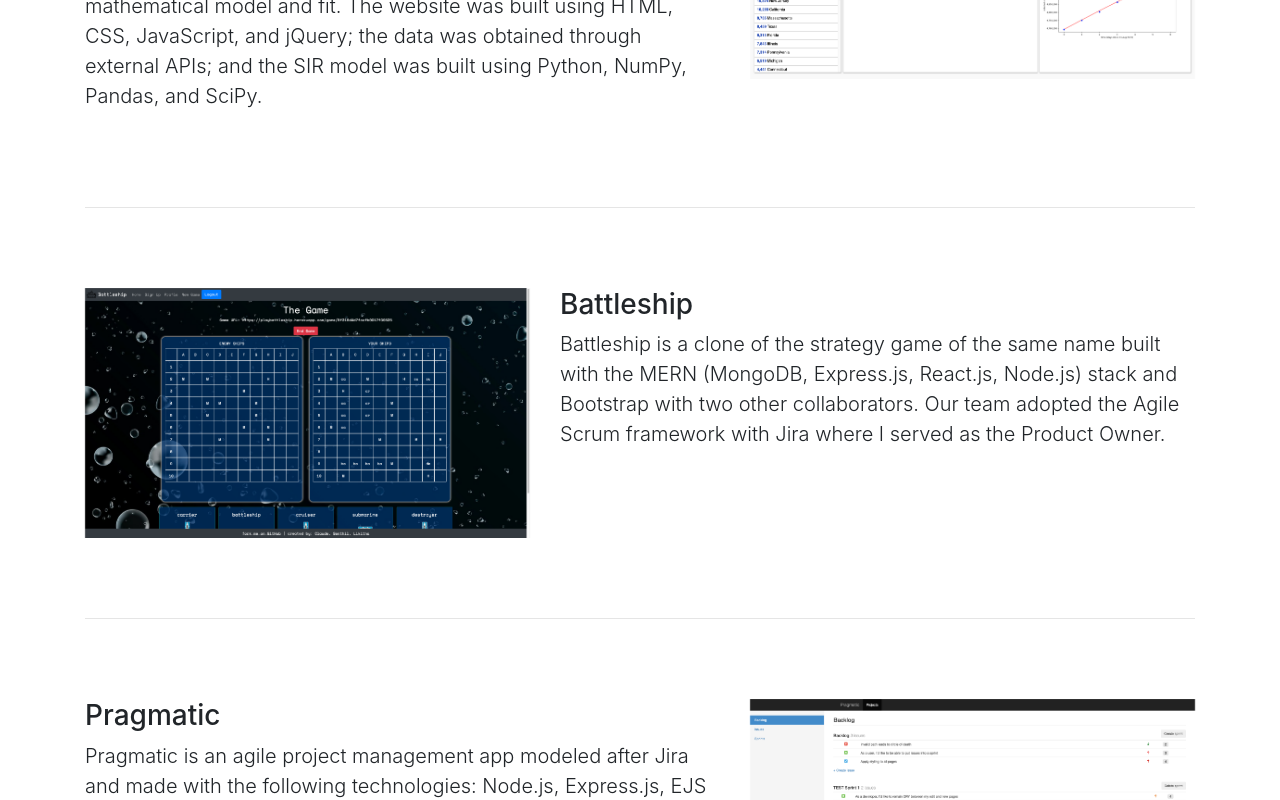
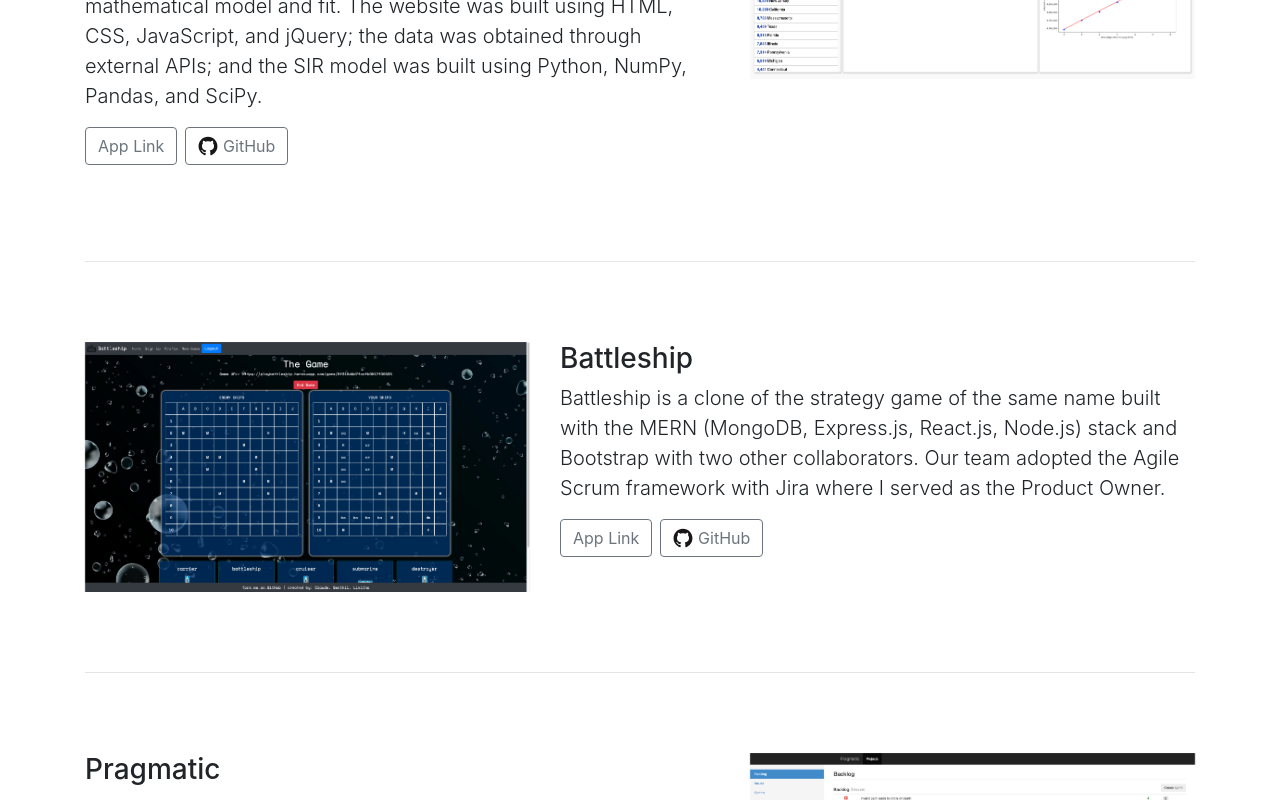
Before and after one commit to claudealdric/caldric.github.io, a React (Create React App) app: page / in a window 1280 px wide. Shown: the part 1560-2360 px from the top of the page. Built offline with nearby package versions, Linux system fonts and the light colour scheme.

Commit message:
Add external links to projects and revise animations

```diff
--- a/src/components/AboutMe.tsx
+++ b/src/components/AboutMe.tsx
@@ -9,7 +9,7 @@ const AboutMe: React.FC = () => {
       <div className="container">
         <div className="row">
           <div className="col-md-4 photo-section">
-            <Fade bottom distance={'20%'}>
+            <Fade bottom distance={'15%'}>
               <img
                 src="./me.png"
                 alt="Claude Aldric"
--- a/src/components/Projects.css
+++ b/src/components/Projects.css
@@ -5,3 +5,21 @@
 .project-preview {
   width: 100%;
 }
+
+.external-links {
+  margin-bottom: 1rem;
+}
+
+.external-links > a {
+  margin-right: 0.5rem;
+}
+
+.button-content {
+  display: flex;
+  justify-content: center;
+  align-items: center;
+}
+
+.button-content > img {
+  margin-right: 0.3em;
+}
--- a/src/components/Projects.tsx
+++ b/src/components/Projects.tsx
@@ -11,19 +11,47 @@ const Projects: React.FC = () => {
       <div className="container">
         <hr className="featurette-divider" />
         {projects.map((project, index) => (
-          <div className="project" key={project.id}>
+          <div className="project" key={project.name}>
             <div className="row featurette">
-              <Fade bottom distance={'20%'}>
-                <div
-                  className={
-                    index % 2 === 1 ? 'col-md-7 order-md-2' : 'col-md-7'
-                  }
-                >
+              <div
+                className={index % 2 === 1 ? 'col-md-7 order-md-2' : 'col-md-7'}
+              >
+                <Fade bottom>
                   <h3 className="featurette-heading">{project.name}</h3>
+                </Fade>
+                <Fade bottom distance={'20%'}>
                   <p className="lead">{project.description}</p>
-                </div>
-              </Fade>
-              <Fade>
+                </Fade>
+                <Fade bottom>
+                  <div className="external-links">
+                    <a
+                      href={project.link}
+                      className="btn btn-outline-secondary"
+                      target="_blank"
+                      rel="noopener noreferrer"
+                    >
+                      App Link
+                    </a>
+                    <a
+                      href={project.github}
+                      className="btn btn-outline-secondary"
+                      target="_blank"
+                      rel="noopener noreferrer"
+                    >
+                      <div className="button-content">
+                        <img
+                          src="./github.svg"
+                          alt={`${project.name} GitHub icon`}
+                          width="20"
+                          height="20"
+                        />
+                        GitHub
+                      </div>
+                    </a>
+                  </div>
+                </Fade>
+              </div>
+              <Fade bottom distance={'15%'}>
                 <div
                   className={
                     index % 2 === 1 ? 'col-md-5 order-md-1' : 'col-md-5'
--- a/src/components/Skills.tsx
+++ b/src/components/Skills.tsx
@@ -1,23 +1,32 @@
 import React from 'react';
 import './Skills.css';
-
+//@ts-ignore
+import Fade from 'react-reveal/Fade';
 import { skills } from '../skills';
 
 const Skills = () => {
   return (
     <div id="tools" className="album">
       <div className="container">
+        <Fade bottom>
           <h2 className="text-center mb-5">Tools</h2>
+        </Fade>
         <div className="row">
+          <Fade bottom>
             {skills.map((skill) => (
               <div
                 className="col-lg-2 col-md-3 col-sm-4 col-6 skill"
                 key={skill.name}
               >
-              <img className="skill-img" src={skill.imgSrc} alt={skill.name} />
+                <img
+                  className="skill-img"
+                  src={skill.imgSrc}
+                  alt={skill.name}
+                />
                 <p className="text-muted">{skill.name}</p>
               </div>
             ))}
+          </Fade>
         </div>
       </div>
     </div>
--- a/src/projects.ts
+++ b/src/projects.ts
@@ -1,43 +1,43 @@
 export interface Project {
-  id: number;
   name: string;
   description: string;
   imgSrc: string;
   github: string;
+  link: string;
 }
 
 const projects: Project[] = [
   {
-    id: 1,
     name: 'COVID-19 Dashboard',
     description:
       'A responsive U.S. COVID-19 dashboard showing the total confirmed SARS-CoV-2 infected cases and deaths; total confirmed and deaths by state; U.S. choropleth map timeline from February to the most recent day; and an SIR (Susceptible-Infected-Recovered) mathematical model and fit. The website was built using HTML, CSS, JavaScript, and jQuery; the data was obtained through external APIs; and the SIR model was built using Python, NumPy, Pandas, and SciPy.',
     imgSrc: './covid_dashboard.png',
     github: 'https://github.com/caldric/COVID-19',
+    link: 'https://caldric.github.io/COVID-19/',
   },
   {
-    id: 2,
     name: 'Battleship',
     description:
       'Battleship is a clone of the strategy game of the same name built with the MERN (MongoDB, Express.js, React.js, Node.js) stack and Bootstrap with two other collaborators. Our team adopted the Agile Scrum framework with Jira where I served as the Product Owner.',
     imgSrc: './battleship.png',
     github: 'https://github.com/caldric/battleship-client',
+    link: 'https://playbattleship.herokuapp.com/',
   },
   {
-    id: 3,
     name: 'Pragmatic',
     description:
       'Pragmatic is an agile project management app modeled after Jira and made with the following technologies: Node.js, Express.js, EJS (Embedded JavaScript), jQuery, MongoDB, CSS, Bootstrap, and Heroku.',
     imgSrc: './pragmatic.png',
     github: 'https://github.com/caldric/pragmatic',
+    link: 'https://pragmatic-app.herokuapp.com/',
   },
   {
-    id: 4,
     name: 'Tic Tac Toe',
     description:
       'A Tic Tac Toe clone made with HTML, CSS, JavaScript, and jQuery.',
     imgSrc: './pragmatic.png',
     github: 'https://github.com/caldric/tic-tac-toe',
+    link: 'https://caldric.github.io/tic-tac-toe/',
   },
 ];
 
```
Lines whose indentation alone changed are shown as unchanged.
